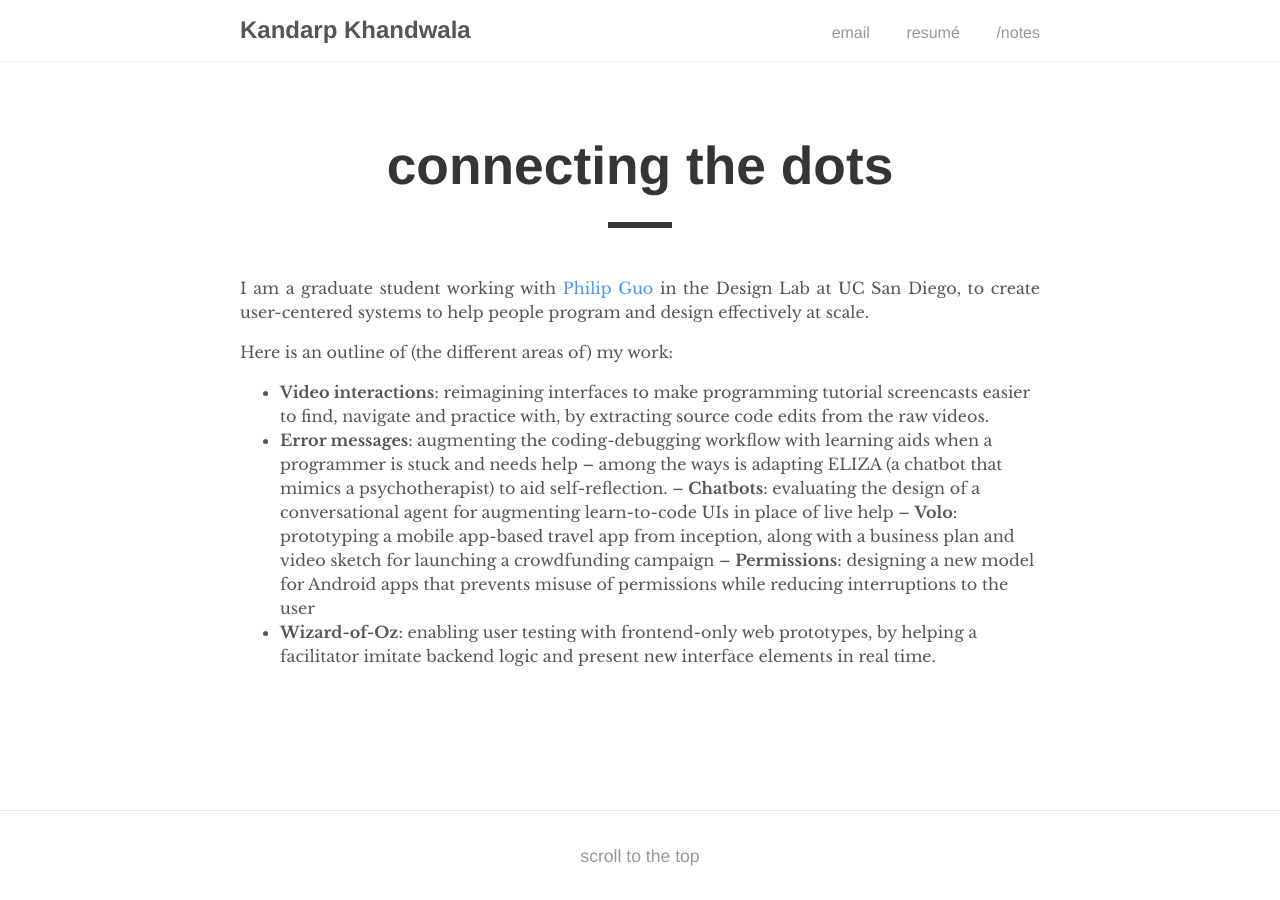
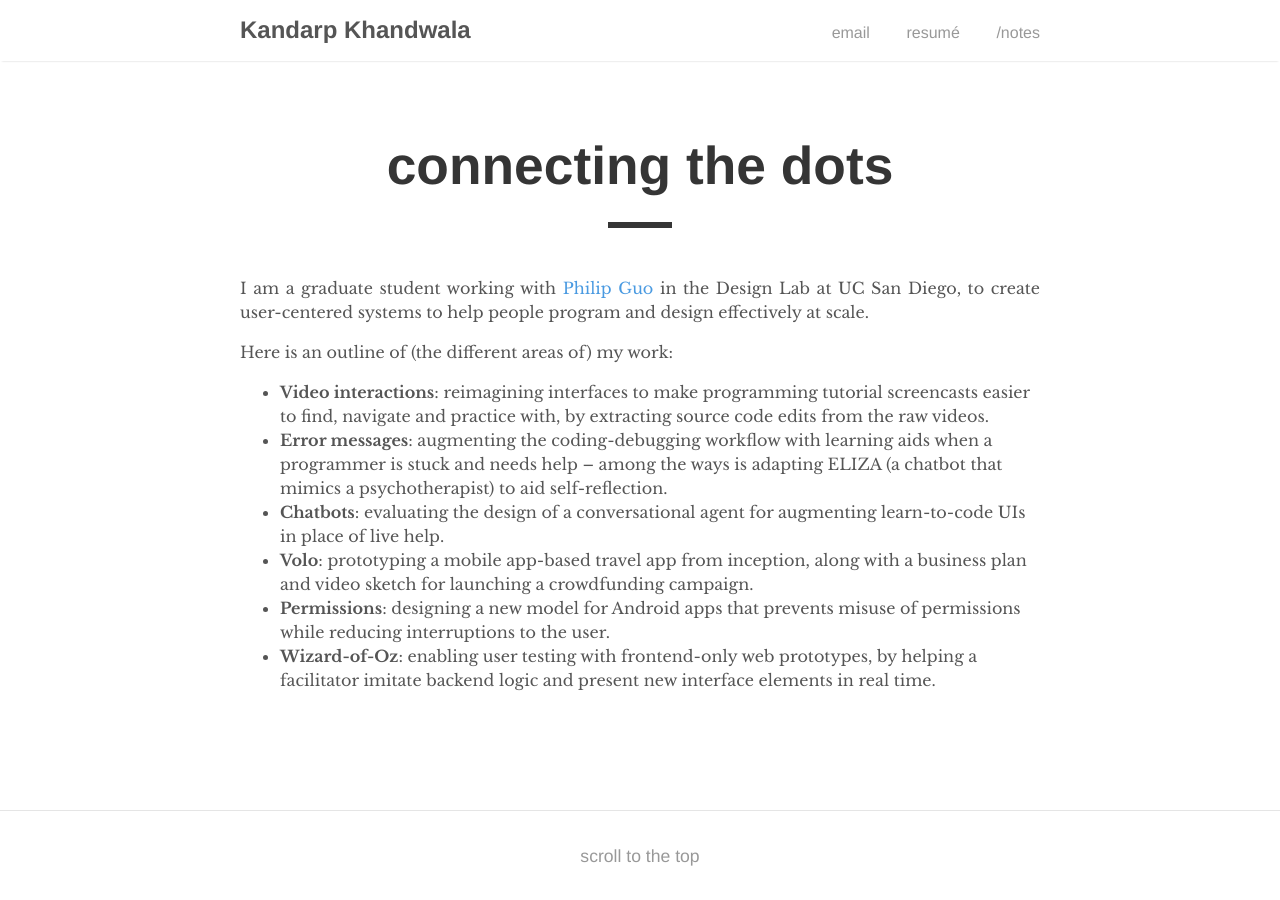
Before and after one commit to kandarpksk/kandarpksk.github.io, a Jekyll site: the page built from _posts/2018-01-30-about.md, in a window 1280 px wide. Built offline with Jekyll 4.4.1, drawn with Linux system fonts in a browser that asks for light colours.

```diff
--- a/_posts/2018-01-30-about.md
+++ b/_posts/2018-01-30-about.md
@@ -11,7 +11,7 @@ I am a graduate student working with [Philip Guo](http://pgbovine.net) in the De
 Here is an outline of (the different areas of) my work:
 - **Video interactions**: reimagining interfaces to make programming tutorial screencasts easier to find, navigate and practice with, by extracting source code edits from the raw videos.
 - **Error messages**: augmenting the coding-debugging workflow with learning aids when a programmer is stuck and needs help -- among the ways is adapting ELIZA (a chatbot that mimics a psychotherapist) to aid self-reflection.
-– **Chatbots**: evaluating the design of a conversational agent for augmenting learn-to-code UIs in place of live help
-– **Volo**: prototyping a mobile app-based travel app from inception, along with a business plan and video sketch for launching a crowdfunding campaign
-– **Permissions**: designing a new model for Android apps that prevents misuse of permissions while reducing interruptions to the user
+- **Chatbots**: evaluating the design of a conversational agent for augmenting learn-to-code UIs in place of live help.
+- **Volo**: prototyping a mobile app-based travel app from inception, along with a business plan and video sketch for launching a crowdfunding campaign.
+- **Permissions**: designing a new model for Android apps that prevents misuse of permissions while reducing interruptions to the user.
 - **Wizard-of-Oz**: enabling user testing with frontend-only web prototypes, by helping a facilitator imitate backend logic and present new interface elements in real time.
```
